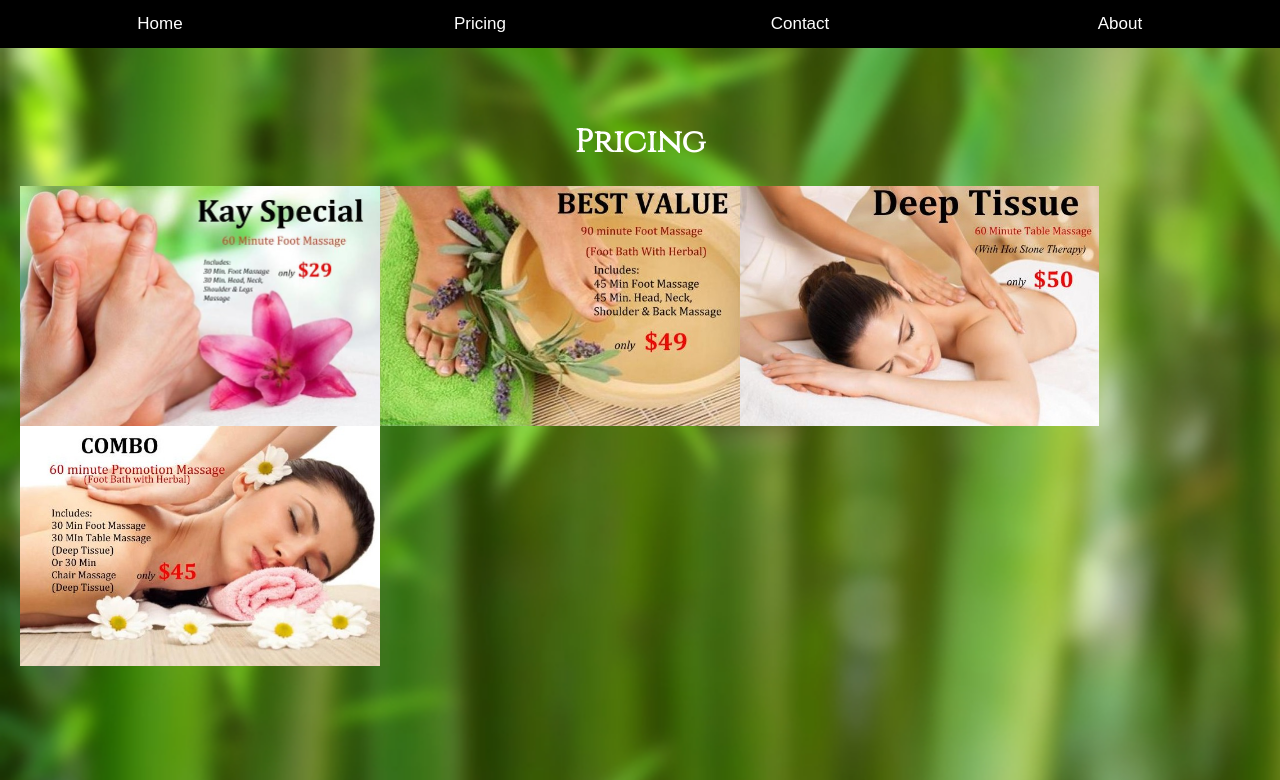
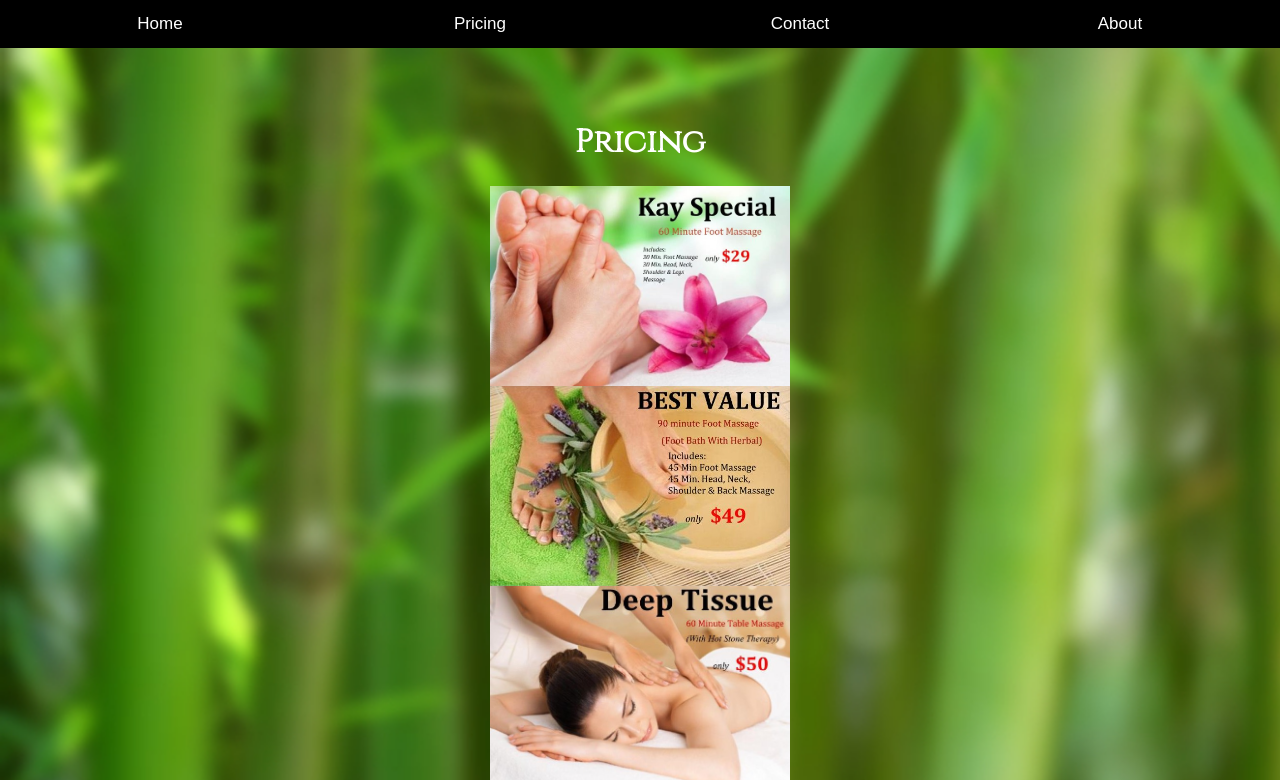
Before and after one commit to adamaripici/kayfootspa.github.io, a plain HTML site: page index.html in a window 1280 px wide. Both pictures are taken after a click on the button "Pricing". Shown: the top 780 px of the page. Drawn offline with Linux system fonts and the light colour scheme.

Commit message:
Update index.html

```diff
--- a/index.html
+++ b/index.html
@@ -31,7 +31,7 @@ body, html {
   font-size: 100%;
     position: absolute;
     display: inline-block;
-    left: 50%;
+    left: 45%;
     top: 50%;
     -webkit-transform: translate(-50%, -50%);
     transform: translate(-50%, -50%)
@@ -61,17 +61,19 @@ border: none;
 
 .price {
   margin:0 auto;
-  height:30%;
+  height:25%;
+  width:auto;
  display:block;
  margin:0 auto;
- float: left
+ float: centered
+
 }
 .special {
   margin:0 auto;
-  max-height:30%;
+  max-height:25%;
  display:block;
  margin:0 auto;
- float: left
+ float: centered
 
 }
 /* Style tab links */
```
